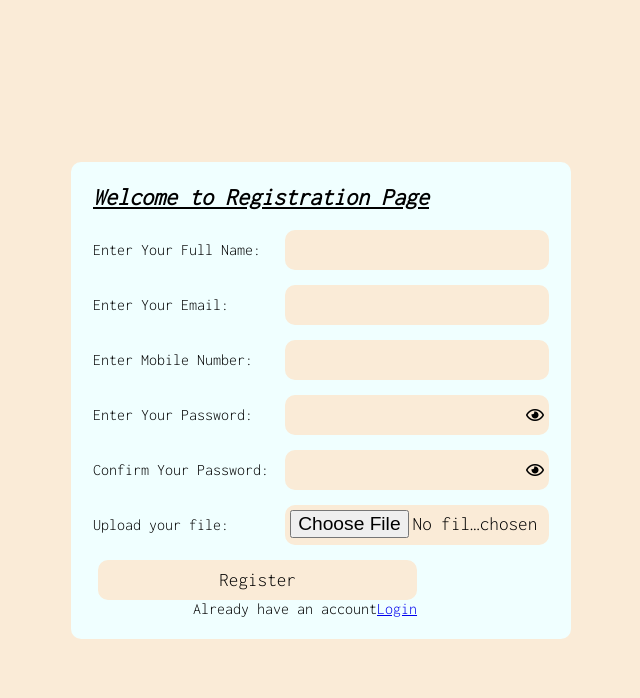
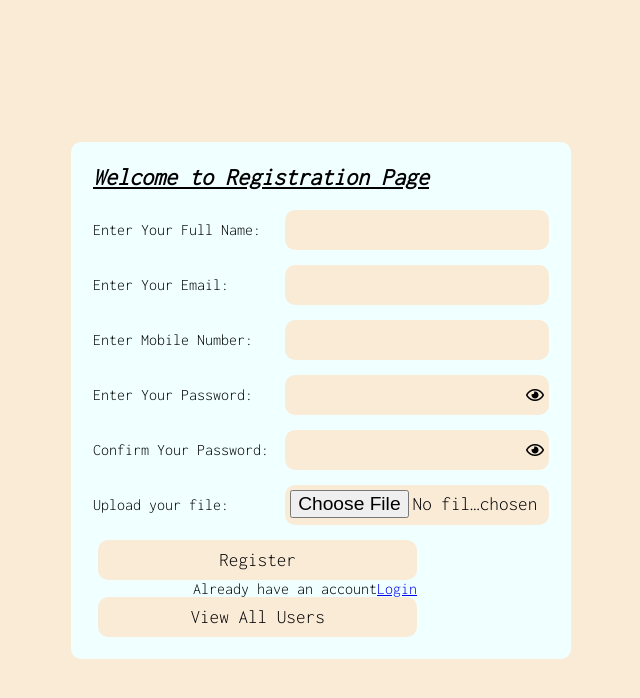
Before and after one commit to Lingangouda-Triwits/CRUDUsingCodeIgniter, a CodeIgniter app: page /codeigniter/ in a window 1280 px wide. Shown: the top 698 px of the page, without its empty margins (319-959 px from the left). Run offline with CodeIgniter, Linux system fonts and the light colour scheme; some libraries are stand-ins or nearby versions.

Commit message:
created AllUsersView

```diff
--- a/application/controllers/RegController.php
+++ b/application/controllers/RegController.php
@@ -35,6 +35,13 @@ class RegController extends CI_Controller {
 
         $this->load->view('RegView', $data); // Pass the $data variable to the view
     }
+
+
+    public function showAllData(){
+        if ($this->input->post('view')) {
+
+        }
+    }
 }
 
 ?>
--- a/application/views/RegView.php
+++ b/application/views/RegView.php
@@ -148,6 +148,7 @@
 
             <span>Already have an account<a href="<?php echo base_url('index.php/LoginController/index'); ?>">Login</a></span>
 
+            <input type="submit" style="cursor:pointer;" name="view" class="btn btn-success" value="View All Users" />
 
         </form>
     </div>
```
Also changed, not shown: application/views/AllUsersView.php (added).
